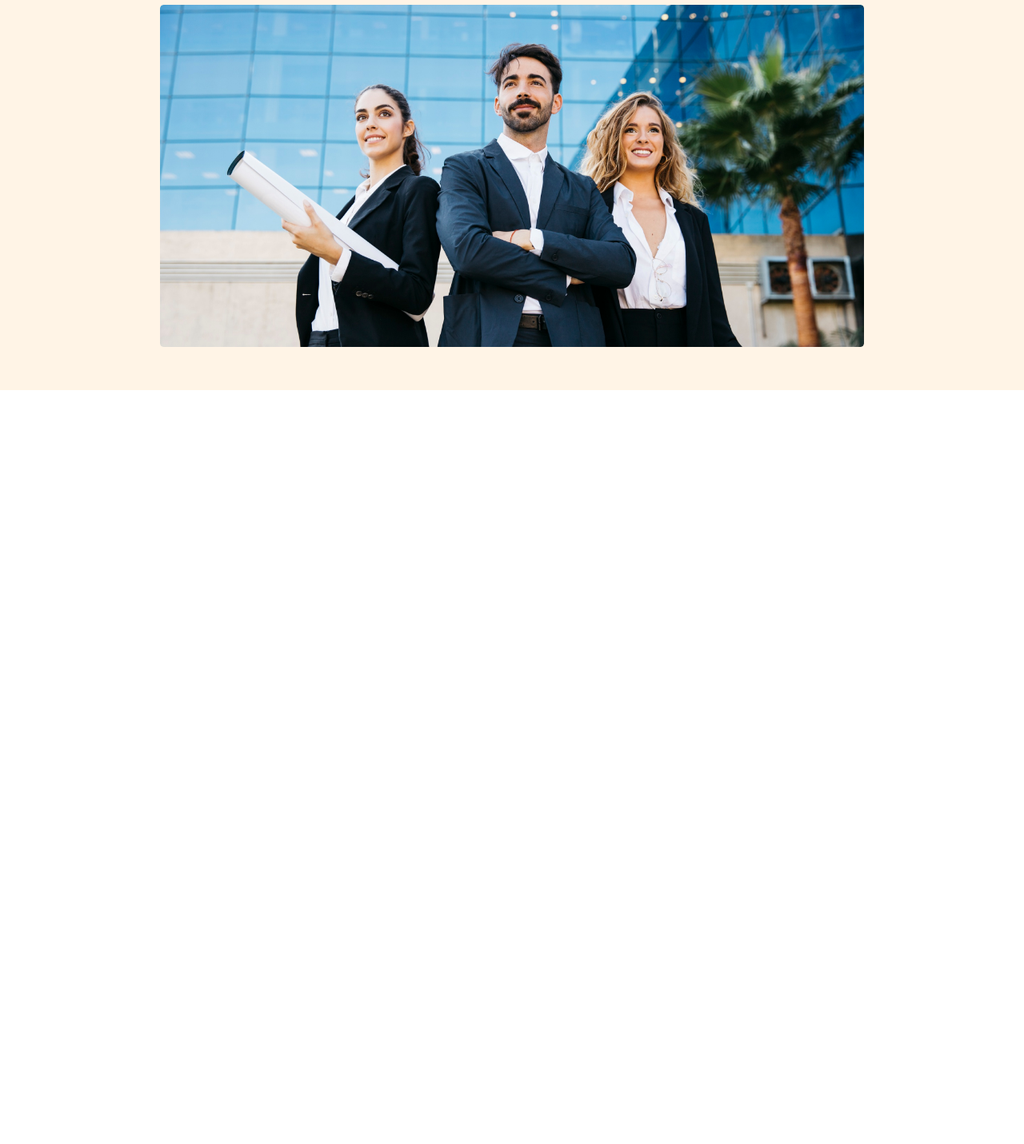
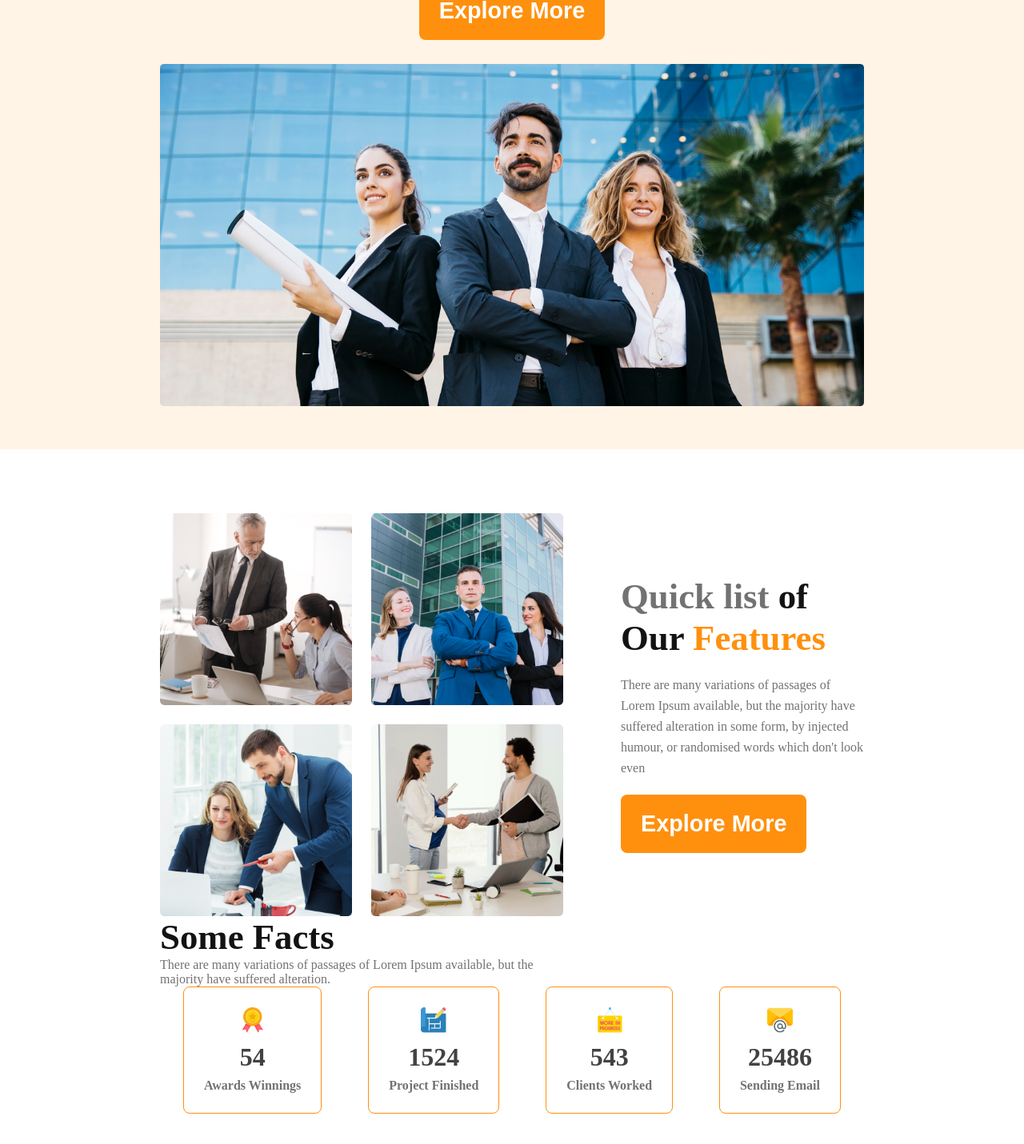
Before and after one commit to MD-AHAD-KHAN-PATHAN/ph-project-2, a plain HTML site: page index.html in a window 1280 px wide. Shown: the part 409-1840 px from the top of the page at 80% size. Before the commit the page ends 897 px from the top, so only its background shows below. Drawn offline with Linux system fonts and the light colour scheme.

Commit message:
Add fact section

```diff
--- a/index.html
+++ b/index.html
@@ -29,6 +29,50 @@
         </div>
     </header>
 
+    <main>
+        <section class="teams-container">
+            <div class="teams-image">
+                <img src="images/team1.png" alt="">
+                <img src="images/team2.png" alt="">
+                <img src="images/team3.png" alt="">
+                <img src="images/team4.png" alt="">
+            </div>
+
+            <div class="teams-content">
+                <h1 class="teams-title">Quick list <span class="our">of Our</span> <span class="feature">Features</span></h1>
+                <p class="teams-description">There are many variations of passages of Lorem Ipsum available, but the majority have suffered alteration in some form, by injected humour, or randomised words which don't look even</p>
+                <button class="primary-btn">Explore More</button>
+            </div>
+        </section>
+
+        <section class="facts">
+            <h3 class="facts-title">Some Facts</h3>
+            <p class="facts-description">There are many variations of passages of Lorem Ipsum available, but the majority have suffered alteration.</p>
+            <div class="facts-box">
+                <div class="box">
+                    <img src="images/icons/ribon.png" alt="">
+                    <h3>54</h3>
+                    <p>Awards Winnings</p>
+                </div>
+                <div class="box">
+                    <img src="images/icons/projects.png" alt="">
+                    <h3>1524</h3>
+                    <p>Project Finished</p>
+                </div>
+                <div class="box">
+                    <img src="images/icons/customers.png" alt="">
+                    <h3>543</h3>
+                    <p>Clients Worked</p>
+                </div>
+                <div class="box">
+                    <img src="images/icons/email.png" alt="">
+                    <h3>25486</h3>
+                    <p>Sending Email</p>
+                </div>
+            </div>
+        </section>
+    </main>
+
 
 </body>
 </html>
--- a/style.css
+++ b/style.css
@@ -51,7 +51,7 @@ nav ul li a {
 }
 
 .benner-content {
-    max-width: 900px;
+    max-width: 800px;
     text-align: center;
     margin: 0 auto;
 }
@@ -76,13 +76,114 @@ nav ul li a {
     margin-top: 30px;
 }
 
+/*----- Main Section Start Hear -----*/
+
+main {
+    max-width: 1440px;
+    margin: 0 auto;
+    padding: 80px 200px;
+}
+
+/*----- Teams Container Section -----*/
+
+.teams-container {
+    display: flex;
+    align-items: center;
+}
+
+.teams-image {
+    display: grid;
+    grid-template-columns: repeat(2, 1fr);
+    gap: 1.5rem;
+}
+
+.teams-image img {
+    width: 15rem;
+    height: 15rem;
+}
+
+.teams-content {
+    padding-left: 4.5rem;
+}
+
+.teams-title {
+    color: #727272;
+    font-size: 2.8rem;
+    font-weight: 500px;
+}
+
+.teams-title .our {
+    color: #131313;
+    font-weight: 700;
+}
+
+.teams-title .feature {
+    color: #FF900E;
+    font-weight: 700;
+}
+
+.teams-description {
+    color: #727272;
+    font-size: 1rem;
+    font-weight: 400;
+    line-height: 26px;
+    margin: 20px 0;
+}
+
+/*----- Fact Section -----*/
+
+.facts-title {
+    font-size: 2.8rem;
+    color: #131313;
+    font-weight: 700;
+}
+
+.facts-description {
+    font-size: 1rem;
+    color: #727272;
+    max-width: 32rem;
+    font-weight: 400;
+}
+
+.facts-box {
+    display: flex;
+    justify-content: space-around;
+}
+
+.box {
+    border: 1px solid #FF900E;
+    border-radius: .5rem;
+    text-align: center;
+    padding: 25px 25px;
+}
+
+.box img {
+    height: 2rem;
+    width: 2rem;
+}
+
+.box h3 {
+    font-size: 2rem;
+    color: #424242;
+    font-weight: 600;
+    margin: .5rem 0;
+}
+
+.box p {
+    font-size: 1rem;
+    color: #727272;
+    font-weight: 600;
+}
+
+
+
 /*----- Responsive Media Queries -----*/
 
 /*----- Mobile Device -----*/
 
 @media screen and (max-width: 576px) {
     header {
-        padding: 25px;
+        padding: 1.5rem;
     }
     nav {
         flex-direction: column;
@@ -90,15 +191,44 @@ nav ul li a {
     .benner-title {
         font-size: 3rem;
     }
+    main {
+        padding: 1.5rem;
+    }
+    .teams-container {
+        flex-direction: column;
+    }
+    .teams-image {
+        grid-template-columns: 1fr;
+    }
+    .teams-image img {
+        width: 20rem;
+        height: 20rem;
+    }
+    .teams-content {
+        padding: 1.4rem;
+    }
+    .teams-title {
+        margin-top: 2.5rem;
+    }
 }
 
 /*----- Tablet Device -----*/
 
 @media screen and (min-width: 576px) and (max-width: 900px) {
     header {
-        padding: 60px;
+        padding: 4rem;
     }
     nav {
         flex-direction: column;
     }
+    main {
+        padding: 1.5rem;
+    }
+    .teams-container {
+        flex-direction: column;
+    }
+    .teams-content {
+        padding: 4rem;
+    }
+
 }
```
